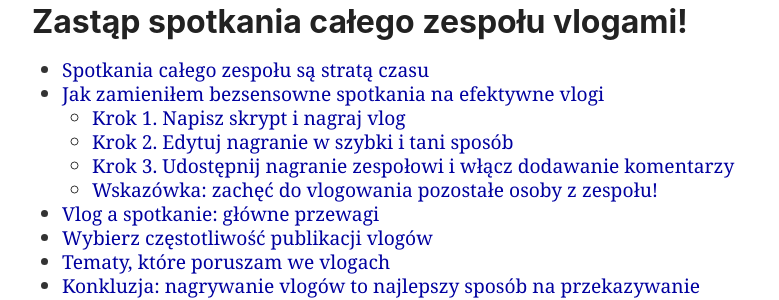
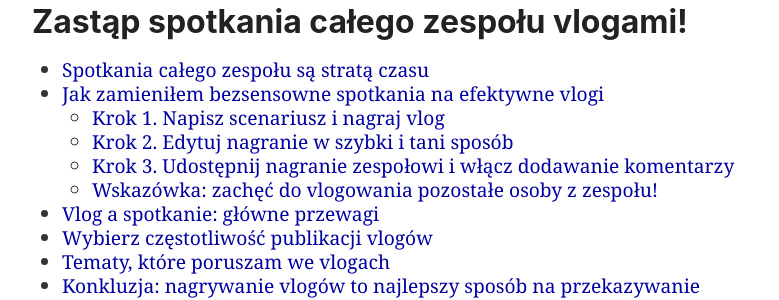
Before and after one commit to Nozbe/NoOffice.org, a Jekyll site: the page built from _pl/vlog.md, in a window 1280 px wide and 900 px high, scrolled down 350 px. Shown: the part 156-456 px from the top of the window, without its empty margins (248-1027 px from the left). Built offline with Jekyll 4.4.1, drawn with Linux system fonts in a browser that asks for light colours; some of the changed text lies outside the part shown.

Commit message:
Update vlog.md

```diff
--- a/_pl/vlog.md
+++ b/_pl/vlog.md
@@ -33,7 +33,7 @@ Jak pamiętasz, celem spotkań typu *all-hands meeting* jest informowanie zespo
 
 Najlepsze we vlogowaniu jest to, że nie wymaga dużego zaplecza sprzętowego – wystarczy smartfon lub iPad, aby osiągnąć zadowalający rezultat!
 
-### Krok 1. Napisz skrypt i nagraj vlog
+### Krok 1. Napisz scenariusz i nagraj vlog
 
 Z jednej strony, mógłbym po prostu opublikować post na blogu, kazać wszystkim go przeczytać i poprosić o feedback. Wierzę jednak, że vlog przekazuje więcej – pokazuje emocje, pozwala wyjaśnić niektóre koncepcje w bardziej obrazowy sposób, albo je zademonstrować. Jest zwyczajnie bardziej angażujący, a ponieważ w naszym zespole wszyscy pracują z domu i nie z każdym widuję się regularnie na videorozmowach, muszę czasem przypomnieć, jak wyglądam :-)
 
```
